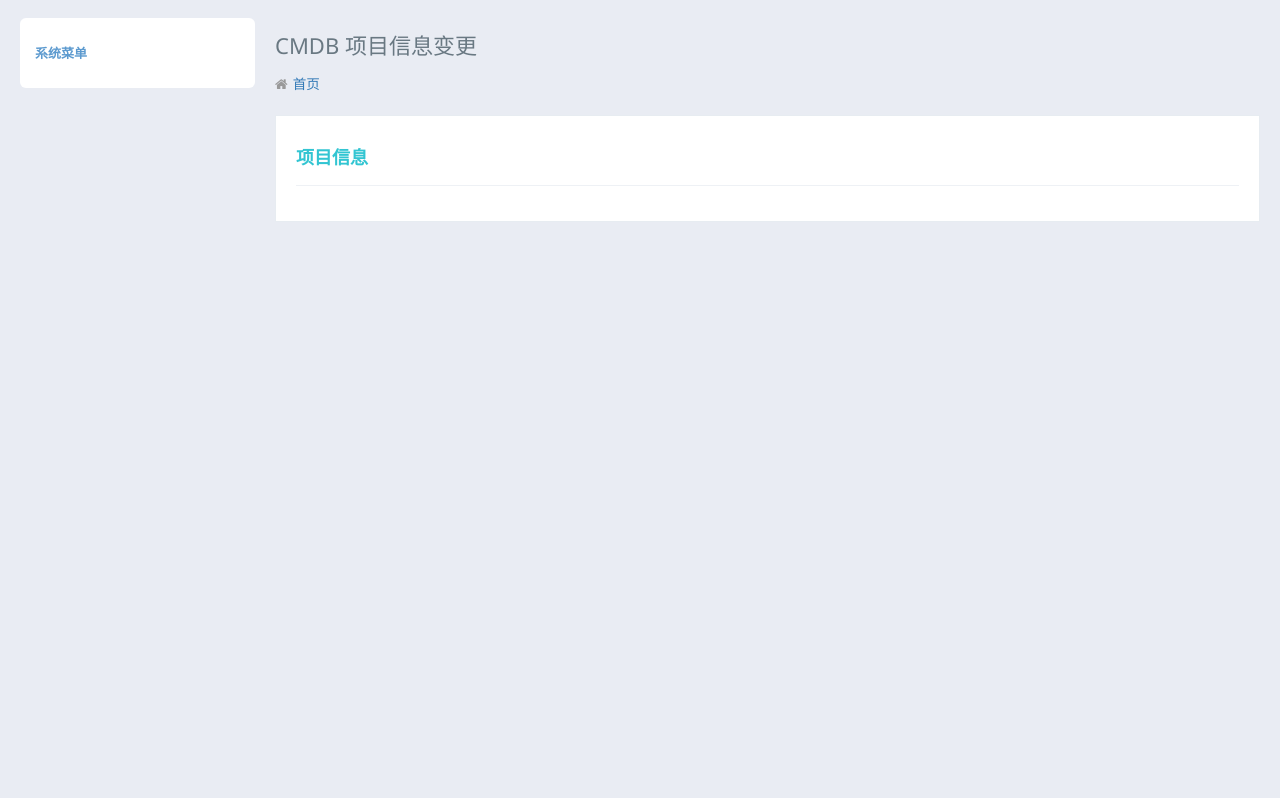
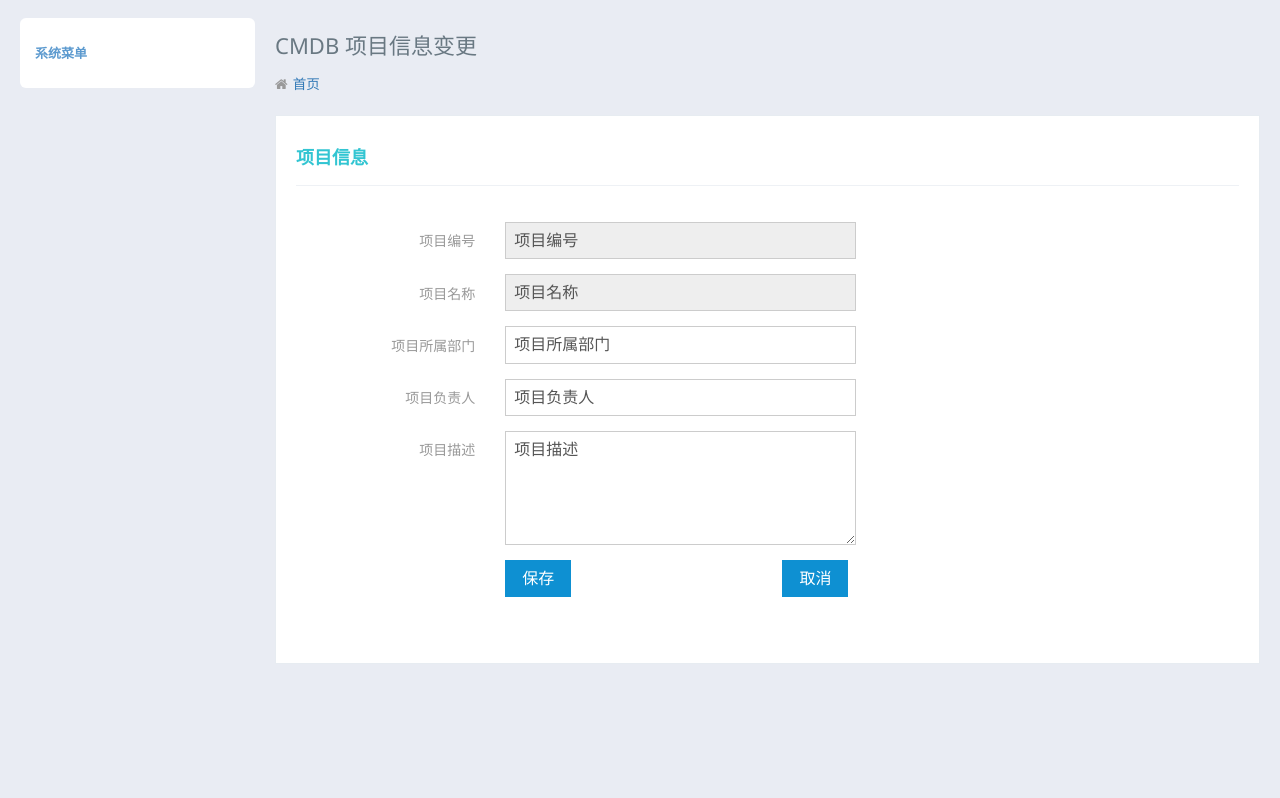
Before and after one commit to heheyue/CMDB, a Python web app: template templates/project_update.html in a window 1280 px wide. Shown: the part 77-875 px from the top of the page. Run offline with Jinja, Linux system fonts and the light colour scheme; the template is opened without the code that fills it, so the values that code supplies are empty.

Commit message:
添加update页面及样式

```diff
--- a/assets/css/cmdb.css
+++ b/assets/css/cmdb.css
@@ -46,3 +46,7 @@
     padding-left: 10%;
     /*margin-left: 50px;*/
 }
+
+#Project_Update{
+    float: left;
+}
--- a/templates/project_update.html
+++ b/templates/project_update.html
@@ -60,7 +60,7 @@
                 </ul>
             </div>
         </div>
-
+        <!-- 中间正文部分  -->
         <div class="tpl-content-wrapper">
             <div class="tpl-content-page-title">
                 CMDB 项目信息变更
@@ -71,83 +71,14 @@
                     <li class="am-active">{{ info }}</li>
                 {% endfor %}
             </ol>
+
            <div class="tpl-portlet-components">
                 <div class="tpl-block">
-<!--                     <div class="am-g">
-                        <div class="am-u-sm-12 am-u-md-6">
-                            <div class="am-btn-toolbar">
-                                <div class="am-btn-group am-btn-group-xs">
-                                    <button type="button" class="am-btn am-btn-default am-btn-success" id="doc-prompt-toggle"><span class="am-icon-plus"></span> 新增</button>
-                                </div>
-                            </div>
-                        </div>
-                        <div class="am-u-sm-12 am-u-md-3">
-                            <div class="am-input-group am-input-group-sm">
-                                <input type="text" class="am-form-field">
-                                <span class="am-input-group-btn">
-                                    <button class="am-btn  am-btn-default am-btn-success tpl-am-btn-success am-icon-search" type="button"></button>
-                                </span>
-                            </div>
-                        </div>
-                    </div> -->
-<!--                     <div class="am-g">
-                        <div class="am-u-sm-12">
-                            <form class="am-form">
-                                <div class="am-scrollable-horizontal am-text-nowrap">
-                                <table class="am-table am-table-striped am-table-hover table-main">
-                                    <thead>
-                                        <tr>
-                                            <th>项目编号</th>
-                                            <th>项目名称</th>
-                                            <th>项目所属部门</th>
-                                            <th>项目负责人</th>
-                                            <th>项目描述</th>
-                                            <th class="table-set">操作</th>
-                                        </tr>
-                                    </thead>
-                                    <tbody class="am-table-centered am-table-striped">
-                                    {% for msg in data.Tablemsg.tr %}
-                                        <tr>
-                                            <td>{{ msg.ProjectUID }}</td>
-                                            <td>{{ msg.ProjectName }}</td>
-                                            <td>{{ msg.ProjectFrom }}</td>
-                                            <td>{{ msg.ProjectUser }}</td>
-                                            <td>{{ msg.ProjectMsg }}</td>
-                                            <td>
-                                                <div class="am-btn-toolbar">
-                                                    <div class="am-btn-group am-btn-group-xs">
-                                                        <button class="am-btn am-btn-default am-btn-xs am-text-secondary" onclick="GoToProjectUpdate({{ msg.ProjectId }})"><span class="am-icon-pencil-square-o" ></span>编辑</button>
-                                                        <button class="am-btn am-btn-default am-btn-xs am-text-danger am-hide-sm-only"><span class="am-icon-trash-o" ></span> 删除</button>
-                                                    </div>
-                                                </div>
-                                            </td>
-                                        </tr>
-                                    {% endfor %}
-                                </table>
-                                </div>
-                                <div class="am-cf">
-                                    <div class="am-fr">
-                                        <ul class="am-pagination tpl-pagination">
-                                            <li class="am-disabled"><a href="#">«</a></li>
-                                            <li class="am-active"><a href="#">1</a></li>
-                                            <li><a href="#">2</a></li>
-                                            <li><a href="#">3</a></li>
-                                            <li><a href="#">4</a></li>
-                                            <li><a href="#">5</a></li>
-                                            <li><a href="#">»</a></li>
-                                        </ul>
-                                    </div>
-                                </div>
-                                <hr>
-
-                            </form>
-                        </div>
-
-                    </div> -->
                     <div class="portlet-title">
                         <div class="caption font-green bold">
                             <!-- <span class="am-icon-code"></span> --> 项目信息
                         </div>
+
 <!--                         <div class="tpl-portlet-input tpl-fz-ml">
                             <div class="portlet-input input-small input-inline">
                                 <div class="input-icon right">
@@ -157,10 +88,57 @@
                             </div>
                         </div> -->
                     </div>
+                </div>
+                <div class="tpl-alert">
+                    <div class="am-g tpl-amazeui-form">
+                        <div class="am-u-sm-12 am-u-md-9">
+                            <form class="am-form am-form-horizontal">
+                                <div class="am-form-group">
+                                    <label for="user-name" class="am-u-sm-3 am-form-label">项目编号</label>
+                                    <div class="am-u-sm-7" id="Project_Update" >
+                                        <input type="text" value="项目编号" disabled>
+                                        <!-- <small>输入你的名字，让我们记住你。</small> -->
+                                    </div>
+                                </div>
+                                <div class="am-form-group">
+                                    <label for="user-name" class="am-u-sm-3 am-form-label">项目名称</label>
+                                    <div class="am-u-sm-7" id="Project_Update" >
+                                        <input type="text" value="项目名称" disabled >
+                                        <!-- <small>输入你的名字，让我们记住你。</small> -->
+                                    </div>
+                                </div>
+                                 <div class="am-form-group">
+                                    <label for="user-name" class="am-u-sm-3 am-form-label">项目所属部门</label>
+                                    <div class="am-u-sm-7" id="Project_Update" >
+                                        <input type="text" value="项目所属部门">
+                                        <!-- <small>输入你的名字，让我们记住你。</small> -->
+                                    </div>
+                                </div>
+                                 <div class="am-form-group">
+                                    <label for="user-name" class="am-u-sm-3 am-form-label">项目负责人</label>
+                                    <div class="am-u-sm-7" id="Project_Update" >
+                                        <input type="text" value="项目负责人">
+                                        <!-- <small>输入你的名字，让我们记住你。</small> -->
+                                    </div>
+                                </div>
+                                <div class="am-form-group">
+                                    <label for="user-intro" class="am-u-sm-3 am-form-label">项目描述</label>
+                                    <div class="am-u-sm-7" id="Project_Update">
+                                        <textarea class="" rows="5" id="user-intro" >项目描述</textarea>
+                                        <!-- <small>250字以内写出你的一生...</small> -->
+                                    </div>
+                                </div>
 
-
+                                <div class="am-form-group">
+                                    <div class="am-u-sm-9 am-u-sm-push-3">
+                                        <button type="button" class="am-btn am-btn-primary">保存</button>
+                                        <button type="button" class="am-btn am-btn-primary" style="margin-left:45%">取消</button>
+                                    </div>
+                                </div>
+                            </form>
+                        </div>
+                    </div>
                 </div>
-                <!-- <div class="tpl-alert"></div> -->
             </div>
         </div>
     </div>
@@ -170,7 +148,7 @@
           <div class="am-modal-bd">添加成功</div>
       </div>
     </div>
-      <div class="am-modal am-modal-alert" tabindex="-1" id="add_Project_error">
+    <div class="am-modal am-modal-alert" tabindex="-1" id="add_Project_error">
           <div class="am-modal-dialog">
               <div class="am-modal-hd">System Info</div>
               <div class="am-modal-bd">请修改填写错误项</div>
@@ -178,14 +156,14 @@
                   <span class="am-modal-btn">确定</span>
               </div>
           </div>
-      </div>
-    <script src="../assets/js/jquery.min.js"></script>
-    <script src="../assets/js/amazeui.min.js"></script>
+    </div>
+    <script src="/assets/js/jquery.min.js"></script>
+    <script src="/assets/js/amazeui.min.js"></script>
     <script src="/assets/js/system_memu.js"></script>
-    <script >show_Memu(restr)</script>
+    <script > show_Memu(restr) </script>
     <script src="/assets/js/app.js"></script>
-    <script src="../assets/js/cmdb.js"></script>
-    <script src="../assets/js/project.js"></script>
+    <script src="/assets/js/cmdb.js"></script>
+    <script src="/assets/js/project.js"></script>
 </body>
 
 </html>
```
